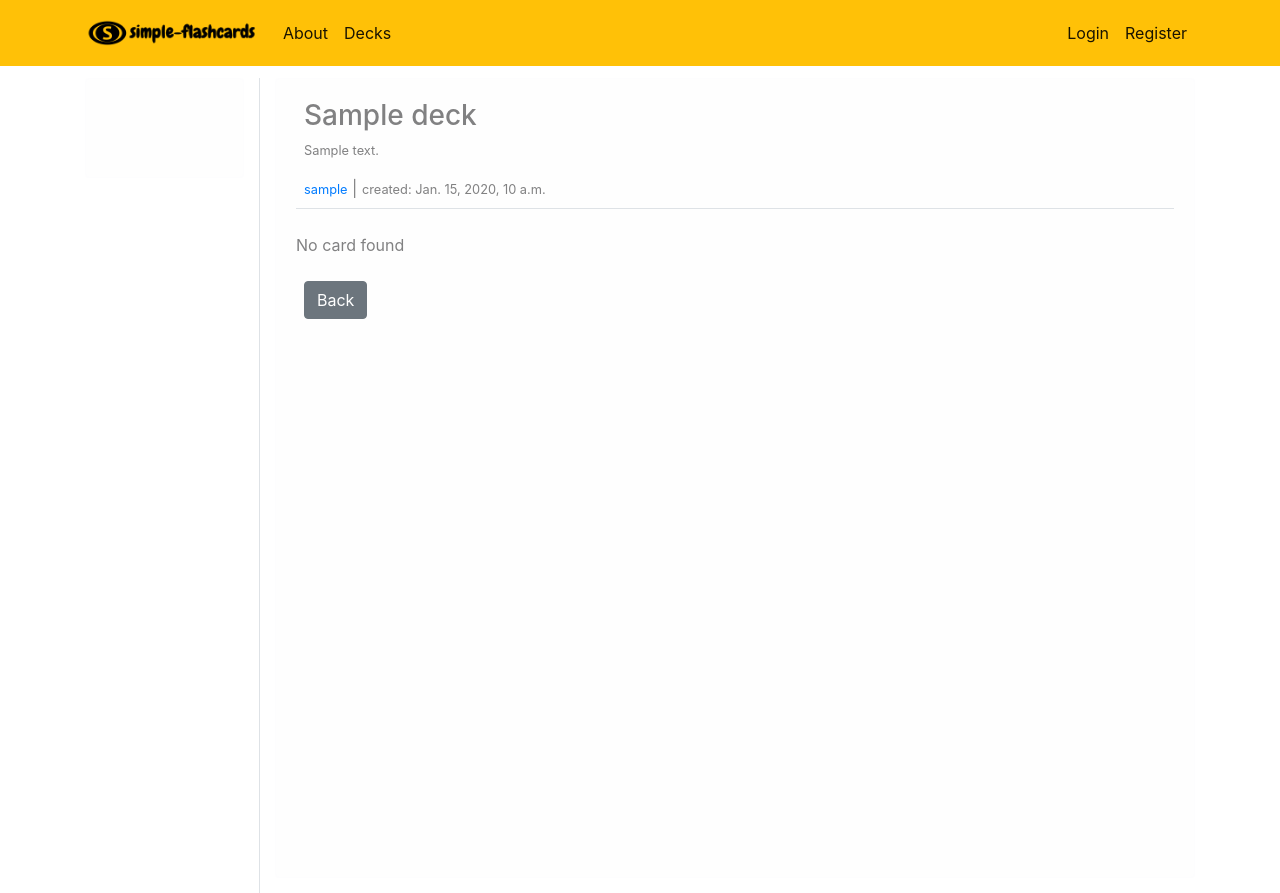
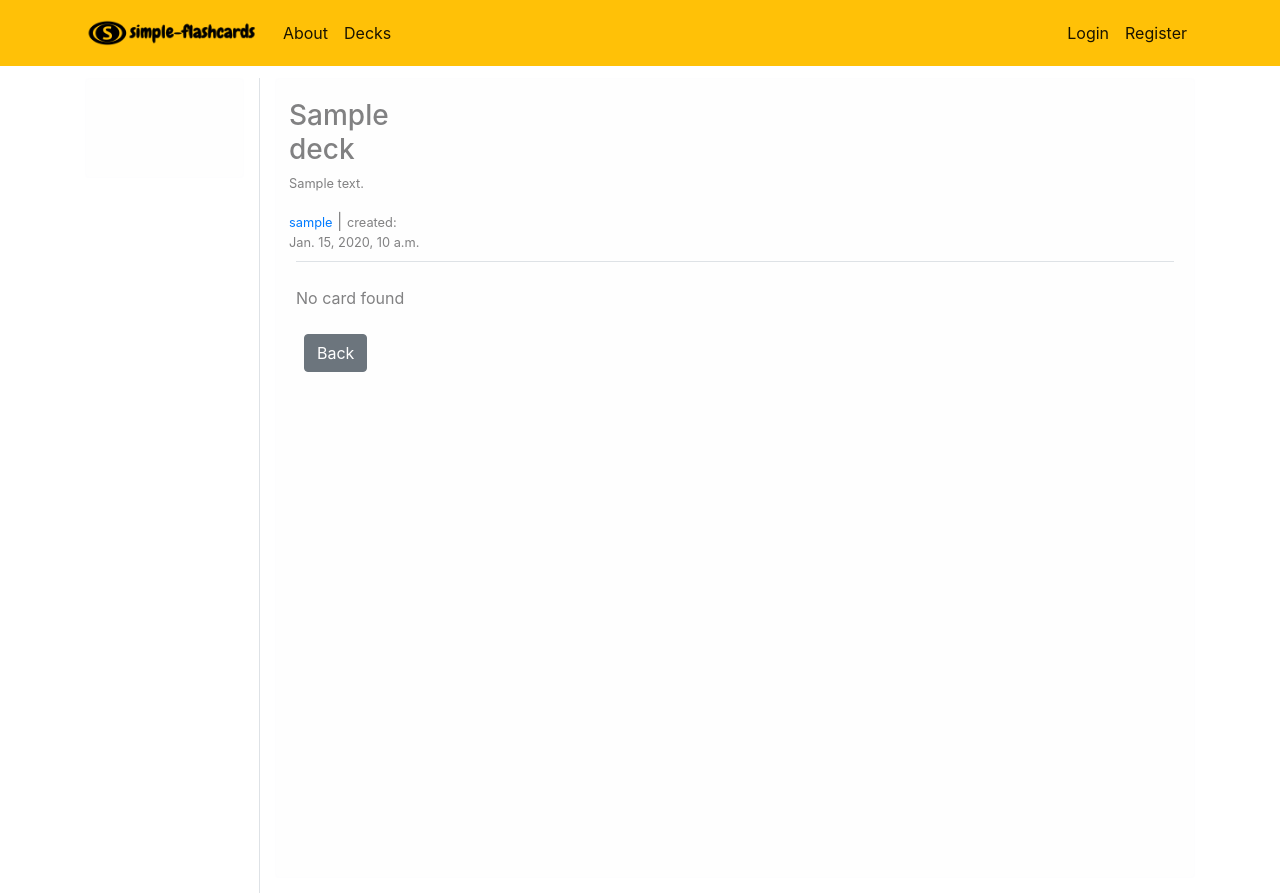
Before and after one commit to eRafaell/simple-flashcards, a Django app: page /decks/view/1 in a window 1280 px wide. Shown: the top 893 px of the page. Run offline with Django 3.2, Linux system fonts and the light colour scheme; tables that the repository leaves empty hold one stand-in row (values such as "Sample post"); some libraries are stand-ins or nearby versions.

Commit message:
changing in templates

```diff
--- a/templates/view_deck.html
+++ b/templates/view_deck.html
@@ -3,7 +3,8 @@
 {% block content %}
 
 <div class="d-flex border-bottom mb-4">
-    <div class="col-sm-9 mr-auto p-2">
+    <div class="row">
+        <div class="col-sm-7 mr-auto p-2">
             <h3>{{deck_obj}}</h3>
             <p><small>{{deck_obj.description}}</small></p>
             <small><a href="{% url 'profile' deck_obj.created_by %}">{{deck_obj.created_by}}</a></small> |
@@ -11,24 +12,25 @@
         </div>
 
     {% if user.is_authenticated and user == deck_obj.created_by or user.is_staff %}
-    <div class="col-sm-1 p-2">
+        <div class="col-sm-1 p-2 mx-3">
             <a class="btn btn-success" href="{% url 'edit_deck_name' deck_obj.id %}">Edit Deck</a>
         </div>
-    <div class="col-sm-1 p-2">
+        <div class="col-sm-1 p-2 mx-3">
             <a class="btn btn-primary align-right" href="{% url 'create_card_name' deck_obj.id %}">Add Card</a>
         </div>
         {% if card_obj %}
-        <div class="col-sm-1 p-2">
+        <div class="col-sm-1 p-2 mx-3">
             <a class="btn btn-info" href="{% url 'edit_card_name' deck_obj.id card_obj.id %}">Edit Card</a>
         </div>
         {% endif %}
     {% endif %}
     </div>
+</div>
 
 
     {% if card_obj %}
 
-    <div id="card-body" class="col-md-8 pull-left">
+    <div id="card-body" class="col-md-8">
         <div class="front border border-secondary card">
             <p>{{card_obj.front}}</p>
         </div>
```
Also changed, not shown: templates/view_cards.html (+6 -4 lines). Lines whose indentation alone changed are shown as unchanged.
